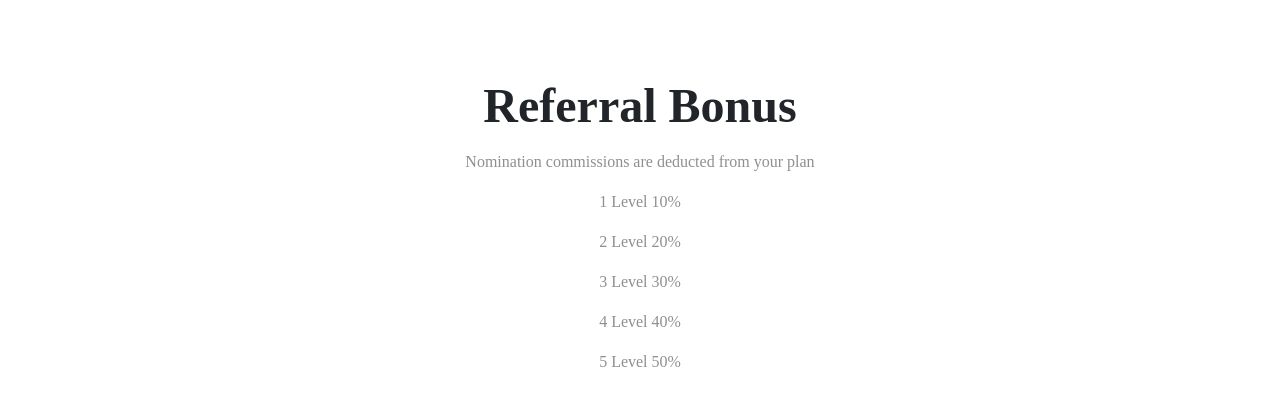
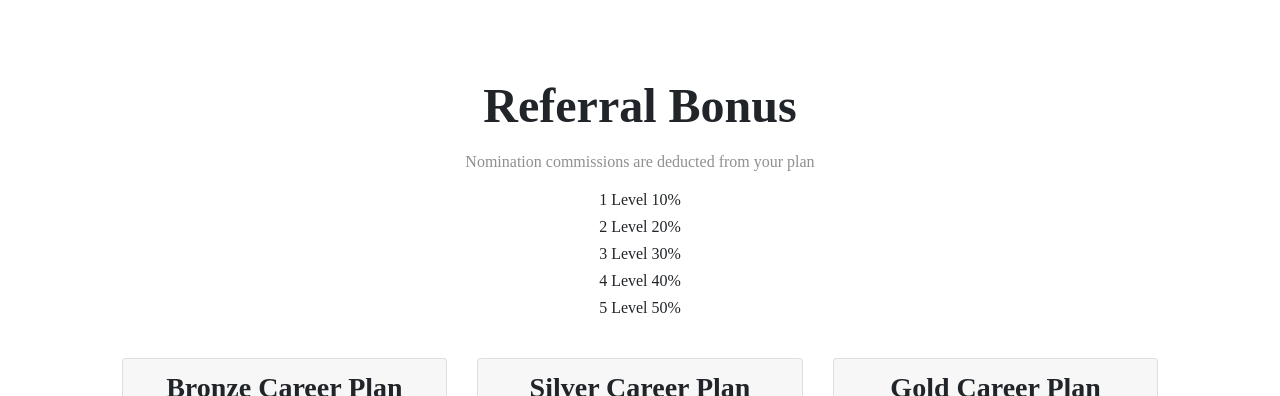
Before and after one commit to Forex-base/Forex-base, a plain HTML site: page index.html in a window 1280 px wide. Shown: the part 3072-3468 px from the top of the page. Drawn offline with nearby package versions, Linux system fonts and the light colour scheme.

Commit message:
Update index.html

```diff
--- a/index.html
+++ b/index.html
@@ -78,27 +78,28 @@
       <h3>About ForexBase</h3>
       <h6>Forex-Base is a trading platform for cryptocurrency on Trust wallet, Metamask, and Binance, offering currency market tools, charts, analysis, and education. It can potentially earn you profit with your currency.</h6>
     </div>
+      <p></p>
 
     <div class="features-box col-lg-4">
       <h3>Disclaimer (STATEMENT)</h3>
     <h6>The member submitting this submission declares that he/she is not an employee or participant who officially represents the company's corporate team directly, and that he/she does not receive any fees for presenting and inviting others to participate. The information in this company is for educational and illustrative purposes only and is not intended to mislead anyone. The examples of any prize or reward shown are just scenarios of possible benefits, however, overtime a reward or amount to be earned is guaranteed, which will depend on the level of individual investment and participation.</h6>
     </div>
-
+    <p></p>
     <div class="features-box col-lg-4">
       <h3>What Forex-Base does is generate income and thus pay people constantly up to 10% per day from Monday to Sunday?</h3>
     <h6>Forex-base financial experts and analysts with over 17 years of experience invest a percentage of the investment in a high-profit investment portfolio such as cryptocurrency trading, forex-trading, cryptocurrency holding, and arbitrage. The other percentage stays in the platform so that investors always have money available for their withdrawals. This means that we don't pay someone with someone else's money. Your money earns interest safely. This allows us to have a business with a vision for a very bright future.</h6>
     </div>
-
+     <p></p>
     <div class="features-box col-lg-4">
       <h3>Is FOREX-BASE a smart contract?</h3>
     <h6>NO!</h6>
     </div>
-
+     <p></p>
     <div class="features-box col-lg-4">
       <h3>Professional Consultants</h3>
     <h6>We are the only platform that has an advisory team. This team makes most of the decisions for the benefit of the community. A team of professional advisors where we are all partners in the same platform. One where everyone has a chance to have a say.</h6>
     </div>
-
+     <p></p>
     <div class="features-box col-lg-4">
       <h3>FOREX-BASE Donations</h3>
     <h6>Forex-base is the only platform that has a donation system where the entire community voluntarily donates a small percentage of their withdrawals to benefit non-profit organizations.</h6>
@@ -257,11 +258,11 @@
     <h2>Referral Bonus</h2>
       <p>Nomination commissions are deducted from your plan</p>
       <p></p>
-          <p>1 Level 10%</p>
-          <p>2 Level 20%</p>
-          <p>3 Level 30%</p>
-          <p>4 Level 40%</p>
-          <p>5 Level 50%</p>
+          <h6>1 Level 10%</h6>
+          <h6>2 Level 20%</h6>
+          <h6>3 Level 30%</h6>
+          <h6>4 Level 40%</h6>
+          <h6>5 Level 50%</h6>
       </ul>
 
 
```
